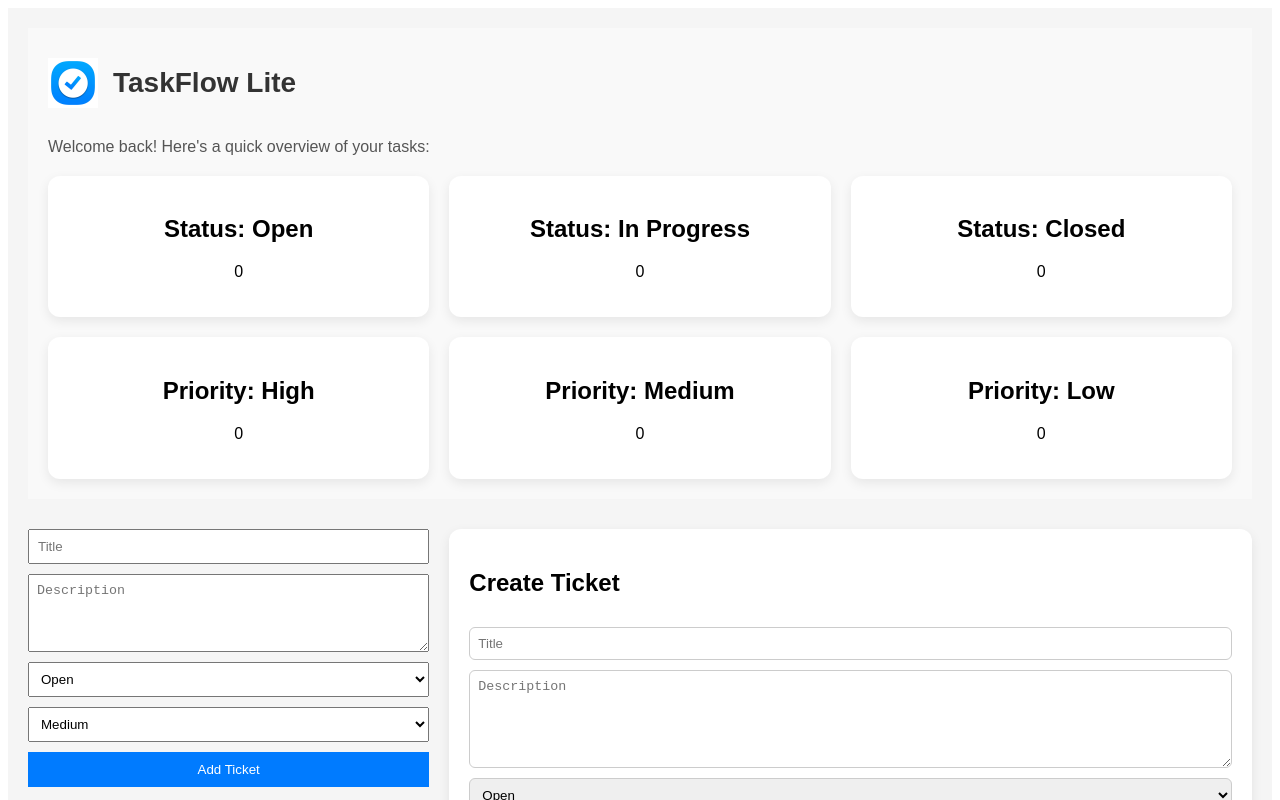
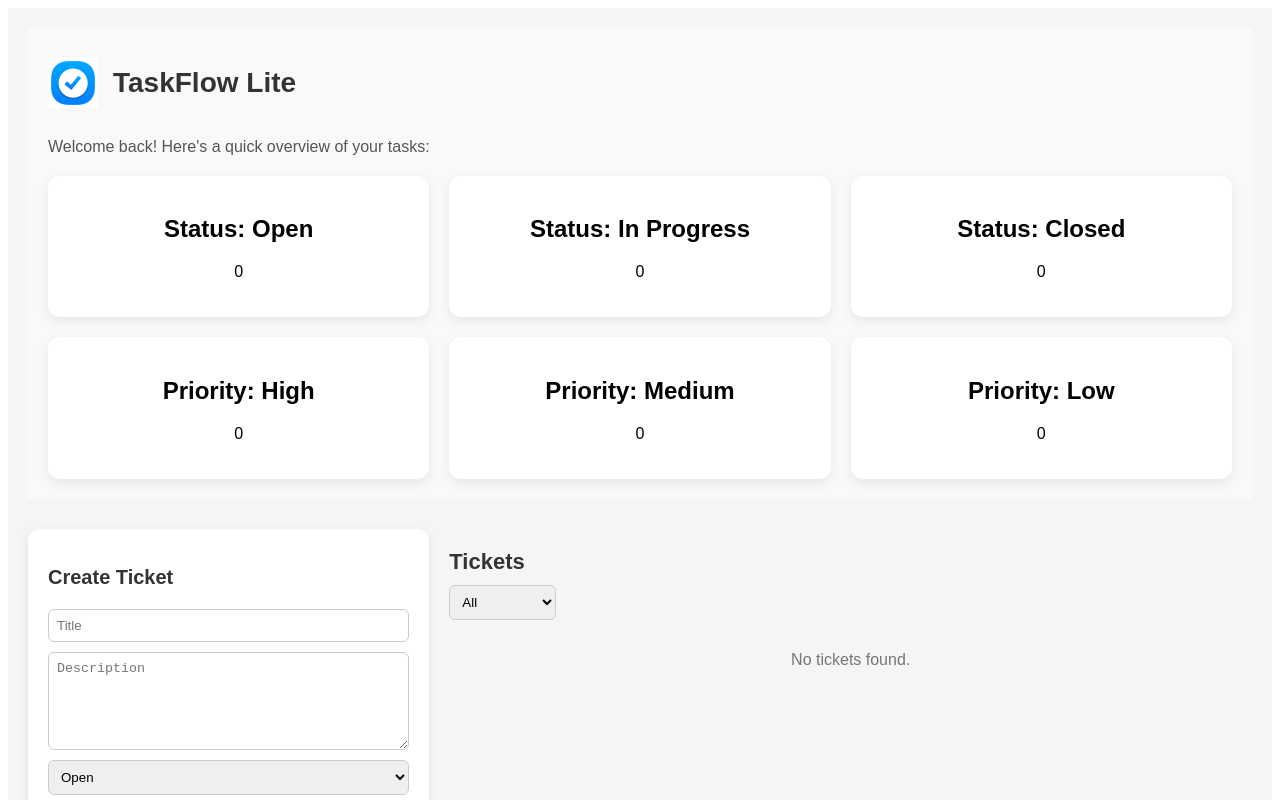
Before and after one commit to areeba948/taskflow-lite, a React (Vite) app in the folder vite-project/: page / in a window 1280 px wide. Shown: the top 800 px of the page. Built offline with nearby package versions, Linux system fonts and the light colour scheme.

Commit message:
Update code with refined logics

```diff
--- a/vite-project/src/App.jsx
+++ b/vite-project/src/App.jsx
@@ -46,10 +46,8 @@ const App = () => {
         {/* Left column → Ticket Form + Comments */}
         <div style={styles.left}>
         <TicketForm onSubmit={addOrUpdateTicket} ticket={selectedTicket} />
-          {selectedTicket && (
-            <CommentList comments={selectedTicket.comments} onAddComment={addComment} />
-          )}
         </div>
+
 
         {/* Right column → Ticket List */}
         <div style={styles.right}>
--- a/vite-project/src/components/TicketForm.jsx
+++ b/vite-project/src/components/TicketForm.jsx
@@ -4,69 +4,83 @@ const TicketForm = ({ onSubmit, ticket }) => {
   const [title, setTitle] = useState('');
   const [description, setDescription] = useState('');
   const [status, setStatus] = useState('open');
-  const [priority, setPriority] = useState('medium');
+  const [priority, setPriority] = useState('');
 
-  // Populate form when editing a ticket
   useEffect(() => {
     if (ticket) {
       setTitle(ticket.title || '');
       setDescription(ticket.description || '');
       setStatus(ticket.status || 'open');
-      setPriority(ticket.priority || 'medium');
+      setPriority(ticket.priority || '');
+    } else {
+      setTitle('');
+      setDescription('');
+      setStatus('open');
+      setPriority('');
     }
   }, [ticket]);
 
-  const handleSubmit = e => {
+  const handleSubmit = (e) => {
     e.preventDefault();
+    if (!title.trim() || !description.trim()) return;
 
-    // Build ticket object (do not include createdAt)
-    const newTicket = {
-      id: ticket?.id, // keep existing id if editing
+    const now = new Date().toISOString();
+
+    const updatedTicket = {
+      id: ticket?.id,
       title,
       description,
       status,
       priority,
       comments: ticket?.comments || [],
+      createdAt: ticket?.createdAt || now, // keep original if editing
+      updatedAt: ticket ? now : null, // only set updatedAt if editing
     };
 
-    onSubmit(newTicket);
+    onSubmit(updatedTicket);
 
-    // Reset form after adding a new ticket
     if (!ticket) {
       setTitle('');
       setDescription('');
       setStatus('open');
-      setPriority('medium');
+      setPriority('');
     }
   };
 
   return (
-    <form onSubmit={handleSubmit} style={styles.form}>
+    <form onSubmit={handleSubmit} style={styles.formCard}>
+      <h2 style={styles.heading}>{ticket ? 'Edit Ticket' : 'Create Ticket'}</h2>
+
       <input
         type="text"
         placeholder="Title"
         value={title}
-        onChange={e => setTitle(e.target.value)}
+        onChange={(e) => setTitle(e.target.value)}
+        style={styles.input}
         required
-        style={styles.input}
       />
+
       <textarea
         placeholder="Description"
         value={description}
-        onChange={e => setDescription(e.target.value)}
+        onChange={(e) => setDescription(e.target.value)}
+        style={styles.textarea}
         required
-        style={styles.textarea}
       />
-      <select value={status} onChange={e => setStatus(e.target.value)} style={styles.select}>
+
+      <select value={status} onChange={(e) => setStatus(e.target.value)} style={styles.select}>
         <option value="open">Open</option>
         <option value="in_progress">In Progress</option>
         <option value="closed">Closed</option>
       </select>
-      <select value={priority} onChange={e => setPriority(e.target.value)} style={styles.select}>
+
+      <select value={priority} onChange={(e) => setPriority(e.target.value)} style={styles.select}>
+        <option value="">Priority (optional)</option>
+        <option value="low">Low</option>
+        <option value="medium">Medium</option>
         <option value="high">High</option>
-        <option value="medium">Medium</option>
-        <option value="low">Low</option>
       </select>
+
       <button type="submit" style={styles.button}>
         {ticket ? 'Update Ticket' : 'Add Ticket'}
       </button>
@@ -75,11 +89,39 @@ const TicketForm = ({ onSubmit, ticket }) => {
 };
 
 const styles = {
-  form: { display: 'flex', flexDirection: 'column', gap: 10, marginBottom: 20 },
-  input: { padding: 8 },
-  textarea: { padding: 8, height: 60 },
-  select: { padding: 8 },
-  button: { padding: 10, backgroundColor: '#007bff', color: '#fff', border: 'none', cursor: 'pointer' },
+  formCard: {
+    padding: 20,
+    borderRadius: 12,
+    backgroundColor: '#fff',
+    boxShadow: '0 4px 12px rgba(0,0,0,0.08)',
+    display: 'flex',
+    flexDirection: 'column',
+    gap: 10,
+  },
+  heading: {
+    fontSize: 20,
+    fontWeight: 'bold',
+    color: '#333',
+    marginBottom: 10,
+  },
+  input: { padding: 8, borderRadius: 6, border: '1px solid #ccc' },
+  textarea: {
+    padding: 8,
+    borderRadius: 6,
+    border: '1px solid #ccc',
+    resize: 'vertical',
+    minHeight: 80,
+  },
+  select: { padding: 8, borderRadius: 6, border: '1px solid #ccc' },
+  button: {
+    padding: '8px 12px',
+    border: 'none',
+    borderRadius: 6,
+    backgroundColor: '#007bff',
+    color: '#fff',
+    cursor: 'pointer',
+    marginTop: 10,
+  },
 };
 
 export default TicketForm;
--- a/vite-project/src/components/TicketList.jsx
+++ b/vite-project/src/components/TicketList.jsx
@@ -1,99 +1,169 @@
-import React, { useState, useEffect } from 'react';
+import React, { useState } from 'react';
 
-const TicketForm = ({ onSubmit, ticket }) => {
-  const [title, setTitle] = useState('');
-  const [description, setDescription] = useState('');
-  const [status, setStatus] = useState('open');
-  const [priority, setPriority] = useState('');
+const TicketList = ({ tickets, onEdit, onDelete, onAddComment }) => {
+  const [filter, setFilter] = useState('all');
+  const [commentText, setCommentText] = useState({});
 
-  // When ticket changes (edit mode), populate form
-  useEffect(() => {
-    if (ticket) {
-      setTitle(ticket.title || '');
-      setDescription(ticket.description || '');
-      setStatus(ticket.status || 'open');
-      setPriority(ticket.priority || '');
-    } else {
-      // Reset form if no ticket selected
-      setTitle('');
-      setDescription('');
-      setStatus('open');
-      setPriority('');
-    }
-  }, [ticket]);
+  const filteredTickets =
+    filter === 'all' ? tickets : tickets.filter(t => t.status === filter);
 
-  const handleSubmit = e => {
-    e.preventDefault();
-    if (!title.trim() || !description.trim()) return;
-    onSubmit({
-      id: ticket?.id, // include ID if editing
-      title,
-      description,
-      status,
-      priority,
-      createdAt: ticket?.createdAt, // preserve createdAt
-      comments: ticket?.comments || [],
+  const formatDate = (dateStr) => {
+    if (!dateStr) return 'N/A';
+    const date = new Date(dateStr);
+    if (isNaN(date)) return 'N/A';
+    return date.toLocaleString('en-US', {
+      year: 'numeric',
+      month: 'short',
+      day: 'numeric',
+      hour: '2-digit',
+      minute: '2-digit',
     });
+  };
 
-    // Reset form after submit
-    if (!ticket) {
-      setTitle('');
-      setDescription('');
-      setStatus('open');
-      setPriority('');
-    }
+  const handleAddComment = (ticket) => {
+    if (!commentText[ticket.id] || !commentText[ticket.id].trim()) return;
+    onAddComment(ticket, { text: commentText[ticket.id], createdAt: new Date().toISOString() });
+    setCommentText({ ...commentText, [ticket.id]: '' });
   };
 
   return (
-    <form onSubmit={handleSubmit} style={styles.formCard}>
-      <h2>{ticket ? 'Edit Ticket' : 'Create Ticket'}</h2>
-      <input
-        type="text"
-        placeholder="Title"
-        value={title}
-        onChange={e => setTitle(e.target.value)}
-        style={styles.input}
-        required
-      />
-      <textarea
-        placeholder="Description"
-        value={description}
-        onChange={e => setDescription(e.target.value)}
-        style={styles.textarea}
-        required
-      />
-      <select value={status} onChange={e => setStatus(e.target.value)} style={styles.select}>
+    <div style={styles.container}>
+      <h2 style={styles.heading}>Tickets</h2>
+
+      {/* Filter */}
+      <select
+        value={filter}
+        onChange={(e) => setFilter(e.target.value)}
+        style={styles.select}
+      >
+        <option value="all">All</option>
         <option value="open">Open</option>
         <option value="in_progress">In Progress</option>
         <option value="closed">Closed</option>
       </select>
-      <select value={priority} onChange={e => setPriority(e.target.value)} style={styles.select}>
-        <option value="">Priority (optional)</option>
-        <option value="low">Low</option>
-        <option value="medium">Medium</option>
-        <option value="high">High</option>
-      </select>
-      <button type="submit" style={styles.button}>
-        {ticket ? 'Update Ticket' : 'Add Ticket'}
-      </button>
-    </form>
+
+      <div style={styles.list}>
+        {filteredTickets.length === 0 && <p style={styles.empty}>No tickets found.</p>}
+
+        {filteredTickets.map(ticket => (
+          <div key={ticket.id} style={styles.ticketCard}>
+            <div style={styles.ticketTop}>
+              <h3 style={styles.title}>{ticket.title}</h3>
+              <span style={styles.status(ticket.status)}>{ticket.status.replace('_', ' ')}</span>
+            </div>
+
+            <p style={styles.desc}>{ticket.description}</p>
+
+            <small style={styles.timestamp}>
+              {ticket.updatedAt
+                ? `Edited: ${formatDate(ticket.updatedAt)}`
+                : `Created: ${formatDate(ticket.createdAt)}`}
+            </small>
+
+            {/* Actions */}
+            <div style={styles.actions}>
+              <button style={styles.editBtn} onClick={() => onEdit(ticket)}>Edit</button>
+              <button style={styles.deleteBtn} onClick={() => onDelete(ticket.id)}>Delete</button>
+            </div>
+
+            {/* Comments */}
+            <div style={styles.comments}>
+              {ticket.comments.map((c, index) => (
+                <div key={index} style={styles.commentCard}>
+                  <small style={styles.commentTime}>{formatDate(c.createdAt)}</small>
+                  <p style={styles.commentText}>{c.text}</p>
+                </div>
+              ))}
+
+              {/* Add Comment */}
+              <div style={styles.addComment}>
+                <input
+                  type="text"
+                  placeholder="Add a comment..."
+                  value={commentText[ticket.id] || ''}
+                  onChange={(e) =>
+                    setCommentText({ ...commentText, [ticket.id]: e.target.value })
+                  }
+                  style={styles.commentInput}
+                />
+                <button onClick={() => handleAddComment(ticket)} style={styles.commentBtn}>
+                  Add
+                </button>
+              </div>
+            </div>
+          </div>
+        ))}
+      </div>
+    </div>
   );
 };
 
+// Styles
 const styles = {
-  formCard: {
-    padding: 20,
+  container: { marginTop: 20 },
+  heading: { fontSize: 22, fontWeight: 'bold', color: '#333', marginBottom: 10 },
+  select: { padding: 8, borderRadius: 6, border: '1px solid #ccc', marginBottom: 15 },
+  list: { display: 'flex', flexDirection: 'column', gap: 15 },
+  ticketCard: {
+    padding: 15,
     borderRadius: 12,
     backgroundColor: '#fff',
     boxShadow: '0 4px 12px rgba(0,0,0,0.08)',
-    display: 'flex',
-    flexDirection: 'column',
-    gap: 10,
   },
-  input: { padding: 8, borderRadius: 6, border: '1px solid #ccc' },
-  textarea: { padding: 8, borderRadius: 6, border: '1px solid #ccc', resize: 'vertical', minHeight: 80 },
-  select: { padding: 8, borderRadius: 6, border: '1px solid #ccc' },
-  button: { padding: '8px 12px', border: 'none', borderRadius: 6, backgroundColor: '#007bff', color: '#fff', cursor: 'pointer', marginTop: 10 },
+  ticketTop: { display: 'flex', justifyContent: 'space-between', alignItems: 'center' },
+  title: { margin: 0, fontSize: 18, color: '#222' },
+  status: (status) => ({
+    fontSize: 12,
+    textTransform: 'capitalize',
+    padding: '4px 10px',
+    borderRadius: 12,
+    color: '#fff',
+    backgroundColor:
+      status === 'open'
+        ? '#007bff'
+        : status === 'in_progress'
+        ? '#f0ad4e'
+        : '#28a745',
+  }),
+  desc: { marginTop: 6, marginBottom: 8, color: '#555', fontSize: 14 },
+  timestamp: { fontSize: 12, color: '#888', fontStyle: 'italic' },
+  actions: { marginTop: 10, display: 'flex', gap: 10 },
+  editBtn: {
+    padding: '5px 10px',
+    border: 'none',
+    borderRadius: 6,
+    backgroundColor: '#17a2b8',
+    color: '#fff',
+    cursor: 'pointer',
+  },
+  deleteBtn: {
+    padding: '5px 10px',
+    border: 'none',
+    borderRadius: 6,
+    backgroundColor: '#dc3545',
+    color: '#fff',
+    cursor: 'pointer',
+  },
+  comments: { marginTop: 10 },
+  commentCard: {
+    padding: 8,
+    borderRadius: 8,
+    backgroundColor: '#f7f7f7',
+    marginBottom: 5,
+  },
+  commentTime: { fontSize: 11, color: '#888' },
+  commentText: { margin: 2, fontSize: 14 },
+  addComment: { display: 'flex', gap: 8, marginTop: 5 },
+  commentInput: { flex: 1, padding: 6, borderRadius: 6, border: '1px solid #ccc' },
+  commentBtn: {
+    padding: '6px 12px',
+    border: 'none',
+    borderRadius: 6,
+    backgroundColor: '#007bff',
+    color: '#fff',
+    cursor: 'pointer',
+  },
+  empty: { textAlign: 'center', color: '#777' },
 };
 
-export default TicketForm;
+export default TicketList;
```
Also changed, not shown: vite-project/src/components/Dashboard.jsx (+7 -3 lines), vite-project/src/components/TaskForm.jsx (+26 -5 lines). Lines whose indentation alone changed are shown as unchanged.
